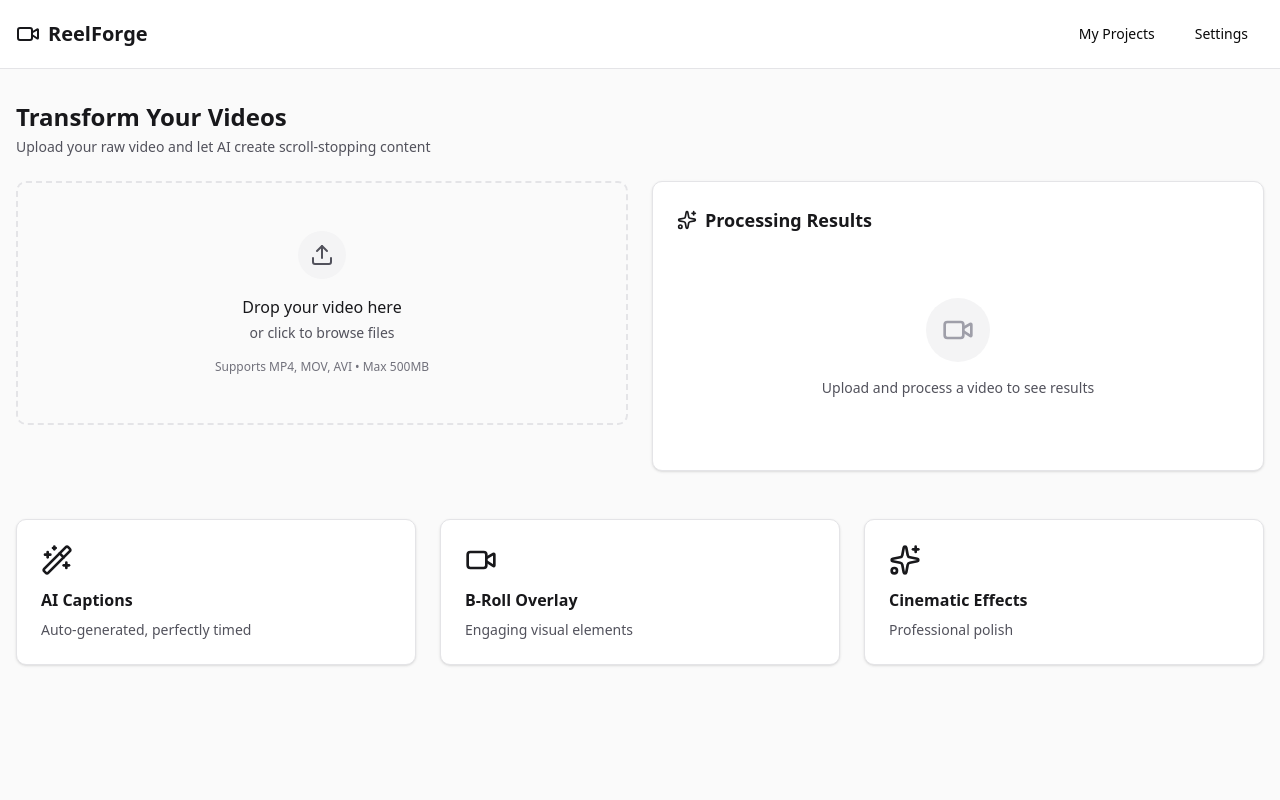
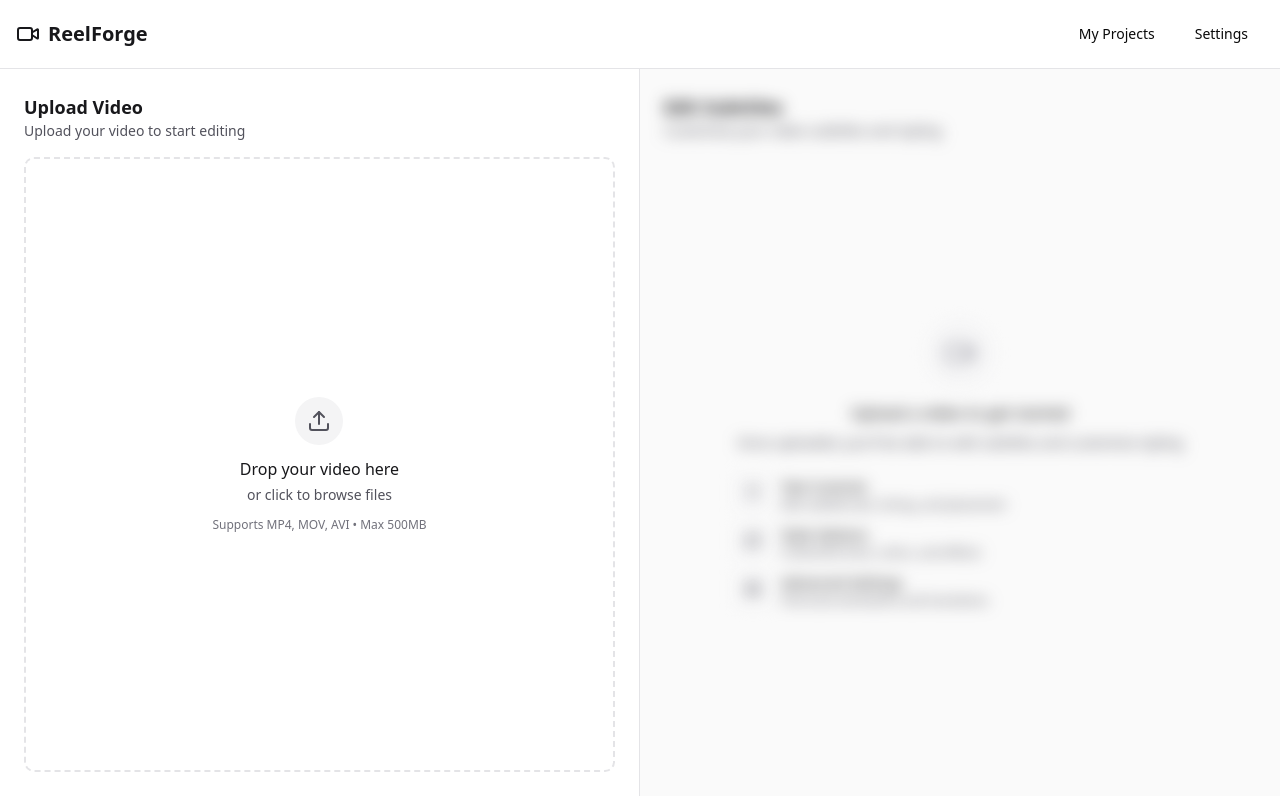
Before and after one commit to kenilJoshi/Video-Transcribe, a Next.js app: page /app in a window 1280 px wide. Built offline with nearby package versions, Linux system fonts and the light colour scheme.

Commit message:
refactor: handle the video upload screen

```diff
--- a/app/(auth)/signup/page.tsx
+++ b/app/(auth)/signup/page.tsx
@@ -7,9 +7,11 @@ import { Button } from '@/components/ui/button';
 import { Input } from '@/components/ui/input';
 import { Label } from '@/components/ui/label';
 import { Checkbox } from '@/components/ui/checkbox';
+import { useRouter } from 'next/navigation';
 import { toast } from "sonner"
 
 export default function SignupPage() {
+  const router = useRouter();
   const [formData, setFormData] = useState({
     firstName: '',
     lastName: '',
@@ -51,8 +53,12 @@ export default function SignupPage() {
             accept: 'application/json',
             'Content-Type': 'application/json',
           },
+          withCredentials: true
         }
       );
+      console.log('Registration successful:', response.data);
+      // TODO: based on the onbording status either redirect him to onbording or app
+      router.push('/onboarding');
       toast('Success: Registration successful!');
     } catch (error: any) {
       console.error('Error during registration:', error);
--- a/app/(protected)/app/layout.tsx
+++ b/app/(protected)/app/layout.tsx
@@ -1,5 +1,5 @@
 import { AuthProvider } from '@/lib/auth-context';
-
+import Navbar from '@/components/Navbar';
 export default function RootLayout({
   children,
 }: {
@@ -7,6 +7,7 @@ export default function RootLayout({
 }) {
   return (
     <AuthProvider>
+      <Navbar />
       {children}
     </AuthProvider>
   );
--- a/app/(protected)/app/page.tsx
+++ b/app/(protected)/app/page.tsx
@@ -1,28 +1,12 @@
 "use client"
 import { useState, useRef } from 'react';
-import { Upload, Video, Sparkles, Wand2, X, CheckCircle, Loader2 } from 'lucide-react';
+import { Upload, Video, X, Settings, Type, Palette } from 'lucide-react';
 import { Button } from '@/components/ui/button';
-
-// Types for the backend response (structure ready for future use)
-interface TranscriptWord {
-  word: string;
-  start: number;
-  end: number;
-}
-
-interface ProcessingResult {
-  transcript: TranscriptWord[];
-  duration: number;
-  videoUrl: string;
-  // Add other fields as needed
-}
 
 export default function ReelForgeApp() {
   const [uploadedFile, setUploadedFile] = useState<File | null>(null);
   const [videoPreviewUrl, setVideoPreviewUrl] = useState<string | null>(null);
   const [isDragging, setIsDragging] = useState(false);
-  const [isProcessing, setIsProcessing] = useState(false);
-  const [processingResult, setProcessingResult] = useState<ProcessingResult | null>(null);
   const fileInputRef = useRef<HTMLInputElement>(null);
 
   const handleFileSelect = (file: File) => {
@@ -67,83 +51,29 @@ export default function ReelForgeApp() {
       URL.revokeObjectURL(videoPreviewUrl);
     }
     setVideoPreviewUrl(null);
-    setProcessingResult(null);
     if (fileInputRef.current) {
       fileInputRef.current.value = '';
     }
   };
 
-  const handleProcessVideo = async () => {
-    if (!uploadedFile) return;
-
-    setIsProcessing(true);
-
-    // TODO: Send video to backend for processing
-    // const formData = new FormData();
-    // formData.append('video', uploadedFile);
-    // const response = await fetch('/api/process-video', {
-    //   method: 'POST',
-    //   body: formData
-    // });
-    // const result = await response.json();
-    // setProcessingResult(result);
-
-    // Simulate processing for now
-    setTimeout(() => {
-      setIsProcessing(false);
-      // Mock result - replace with actual backend data
-      // setProcessingResult({
-      //   transcript: [],
-      //   duration: 0,
-      //   videoUrl: ''
-      // });
-    }, 2000);
-  };
-
   return (
-    <div className="min-h-screen bg-zinc-50 dark:bg-zinc-950">
-      {/* Header */}
-      <header className="border-b border-zinc-200 dark:border-zinc-800 bg-white dark:bg-zinc-900">
-        <div className="container mx-auto px-4 py-4">
-          <div className="flex items-center justify-between">
-            <div className="flex items-center gap-2">
-              <Video className="h-6 w-6 text-zinc-900 dark:text-zinc-100" />
-              <h1 className="text-xl font-semibold text-zinc-900 dark:text-zinc-100">ReelForge</h1>
-            </div>
-            <div className="flex items-center gap-2">
-              <Button variant="ghost" className="h-9 text-sm">
-                My Projects
-              </Button>
-              <Button variant="ghost" className="h-9 text-sm">
-                Settings
-              </Button>
-            </div>
-          </div>
-        </div>
-      </header>
-
-      {/* Main Content */}
-      <main className="container mx-auto px-4 py-8">
-        <div className="mb-6">
-          <h2 className="text-2xl font-semibold text-zinc-900 dark:text-zinc-100 mb-1">
-            Transform Your Videos
-          </h2>
-          <p className="text-sm text-zinc-600 dark:text-zinc-400">
-            Upload your raw video and let AI create scroll-stopping content
-          </p>
+    <div className="h-[calc(100vh-73px)] bg-zinc-50 dark:bg-zinc-950 flex overflow-hidden">
+      {/* Left Side - Video Upload */}
+      <div className="w-1/2 border-r border-zinc-200 dark:border-zinc-800 bg-white dark:bg-zinc-900 p-6 flex flex-col overflow-hidden">
+        <div className="mb-4 flex-shrink-0">
+          <h2 className="text-lg font-semibold text-zinc-900 dark:text-zinc-100">Upload Video</h2>
+          <p className="text-sm text-zinc-600 dark:text-zinc-400">Upload your video to start editing</p>
         </div>
 
-        <div className="grid lg:grid-cols-2 gap-6">
-          {/* Upload Section */}
-          <div className="space-y-4">
+        <div className="flex-1 flex flex-col min-h-0">
           {!uploadedFile ? (
             <div
               onDrop={handleDrop}
               onDragOver={handleDragOver}
               onDragLeave={handleDragLeave}
               className={`
-                  border-2 border-dashed rounded-lg p-12 text-center
-                  transition-colors cursor-pointer
+                flex-1 border-2 border-dashed rounded-lg p-8 text-center
+                transition-colors cursor-pointer flex items-center justify-center
                 ${isDragging
                   ? 'border-zinc-900 dark:border-zinc-100 bg-zinc-100 dark:bg-zinc-800'
                   : 'border-zinc-200 dark:border-zinc-800 hover:border-zinc-400 dark:hover:border-zinc-600'
@@ -159,7 +89,7 @@ export default function ReelForgeApp() {
                 className="hidden"
               />
 
-                <div className="flex flex-col items-center gap-4">
+              <div className="flex flex-col items-center gap-3">
                 <div className="h-12 w-12 rounded-full bg-zinc-100 dark:bg-zinc-800 flex items-center justify-center">
                   <Upload className="h-6 w-6 text-zinc-600 dark:text-zinc-400" />
                 </div>
@@ -177,15 +107,15 @@ export default function ReelForgeApp() {
               </div>
             </div>
           ) : (
-              <div className="bg-white dark:bg-zinc-900 border border-zinc-200 dark:border-zinc-800 rounded-lg p-6 shadow-sm">
-                <div className="flex items-start justify-between mb-4">
+            <div className="flex-1 flex flex-col min-h-0">
+              <div className="flex items-center justify-between mb-3 p-3 bg-zinc-50 dark:bg-zinc-800 rounded-lg flex-shrink-0">
                 <div className="flex items-center gap-3">
-                    <div className="h-10 w-10 rounded-md bg-zinc-100 dark:bg-zinc-800 flex items-center justify-center">
-                      <Video className="h-5 w-5 text-zinc-600 dark:text-zinc-400" />
+                  <div className="h-8 w-8 rounded bg-zinc-200 dark:bg-zinc-700 flex items-center justify-center">
+                    <Video className="h-4 w-4 text-zinc-600 dark:text-zinc-400" />
                   </div>
                   <div>
-                      <p className="font-medium text-zinc-900 dark:text-zinc-100">{uploadedFile.name}</p>
-                      <p className="text-sm text-zinc-600 dark:text-zinc-400">
+                    <p className="text-sm font-medium text-zinc-900 dark:text-zinc-100">{uploadedFile.name}</p>
+                    <p className="text-xs text-zinc-600 dark:text-zinc-400">
                       {(uploadedFile.size / (1024 * 1024)).toFixed(2)} MB
                     </p>
                   </div>
@@ -194,100 +124,86 @@ export default function ReelForgeApp() {
                   variant="ghost"
                   size="icon"
                   onClick={handleRemoveVideo}
-                    className="h-8 w-8"
+                  className="h-7 w-7"
                 >
                   <X className="h-4 w-4" />
                 </Button>
               </div>
 
               {videoPreviewUrl && (
-                  <div className="mb-4">
+                <div className="flex-1 bg-black rounded-lg overflow-hidden min-h-0">
                   <video
                     src={videoPreviewUrl}
                     controls
-                      className="w-full rounded-md bg-black"
+                    className="w-full h-full object-contain"
                   />
                 </div>
               )}
-
-                <Button
-                  onClick={handleProcessVideo}
-                  disabled={isProcessing}
-                  className="w-full h-9"
-                >
-                  {isProcessing ? (
-                    <>
-                      <Loader2 className="h-4 w-4 mr-2 animate-spin" />
-                      Processing...
-                    </>
-                  ) : (
-                    <>
-                      <Wand2 className="h-4 w-4 mr-2" />
-                      Transform Video
-                    </>
-                  )}
-                </Button>
-              </div>
-            )}
-          </div>
-
-          {/* Results Section */}
-          <div className="bg-white dark:bg-zinc-900 border border-zinc-200 dark:border-zinc-800 rounded-lg p-6 shadow-sm">
-            <h3 className="text-lg font-semibold text-zinc-900 dark:text-zinc-100 mb-4 flex items-center gap-2">
-              <Sparkles className="h-5 w-5" />
-              Processing Results
-            </h3>
-
-            {!processingResult && !isProcessing ? (
-              <div className="flex flex-col items-center justify-center py-12 text-center">
-                <div className="h-16 w-16 rounded-full bg-zinc-100 dark:bg-zinc-800 flex items-center justify-center mb-4">
-                  <Video className="h-8 w-8 text-zinc-400" />
-                </div>
-                <p className="text-sm text-zinc-600 dark:text-zinc-400">
-                  Upload and process a video to see results
-                </p>
-              </div>
-            ) : isProcessing ? (
-              <div className="flex flex-col items-center justify-center py-12">
-                <Loader2 className="h-12 w-12 text-zinc-900 dark:text-zinc-100 animate-spin mb-4" />
-                <p className="font-medium text-zinc-900 dark:text-zinc-100 mb-2">Processing your video...</p>
-                <p className="text-sm text-zinc-600 dark:text-zinc-400">This may take a few moments</p>
-              </div>
-            ) : (
-              <div className="space-y-4">
-                <div className="flex items-center gap-2 text-green-600 dark:text-green-400">
-                  <CheckCircle className="h-5 w-5" />
-                  <span className="font-medium">Processing Complete!</span>
-                </div>
-
-                {/* Placeholder for processed data */}
-                <div className="bg-zinc-50 dark:bg-zinc-800 rounded-lg p-4">
-                  <p className="text-sm text-zinc-600 dark:text-zinc-400 mb-2">Transcript & Data</p>
-                  <div className="text-xs text-zinc-500 font-mono">
-                    {/* TODO: Display transcript, timestamps, etc. */}
-                    Results will appear here...
-                  </div>
-                </div>
             </div>
           )}
         </div>
       </div>
 
-        {/* Features Grid */}
-        <div className="mt-12 grid md:grid-cols-3 gap-6">
-          {[
-            { icon: Wand2, title: 'AI Captions', desc: 'Auto-generated, perfectly timed' },
-            { icon: Video, title: 'B-Roll Overlay', desc: 'Engaging visual elements' },
-            { icon: Sparkles, title: 'Cinematic Effects', desc: 'Professional polish' }
-          ].map((feature, i) => (
-            <div key={i} className="bg-white dark:bg-zinc-900 border border-zinc-200 dark:border-zinc-800 rounded-lg p-6 shadow-sm">
-              <feature.icon className="h-8 w-8 text-zinc-900 dark:text-zinc-100 mb-3" />
-              <h4 className="font-semibold text-zinc-900 dark:text-zinc-100 mb-2">{feature.title}</h4>
-              <p className="text-sm text-zinc-600 dark:text-zinc-400">{feature.desc}</p>
+      {/* Right Side - Subtitle Editor */}
+      <div className={`w-1/2 p-6 flex flex-col overflow-hidden ${!uploadedFile ? 'blur-sm pointer-events-none' : ''}`}>
+        <div className="mb-4 flex-shrink-0">
+          <h2 className="text-lg font-semibold text-zinc-900 dark:text-zinc-100">Edit Subtitles</h2>
+          <p className="text-sm text-zinc-600 dark:text-zinc-400">Customize your video subtitles and styling</p>
         </div>
-          ))}
+
+        {!uploadedFile ? (
+          <div className="flex-1 flex items-center justify-center">
+            <div className="text-center max-w-md">
+              <div className="h-16 w-16 rounded-full bg-zinc-100 dark:bg-zinc-800 flex items-center justify-center mx-auto mb-4">
+                <Video className="h-8 w-8 text-zinc-400" />
               </div>
-      </main>
+              <p className="text-base font-medium text-zinc-900 dark:text-zinc-100 mb-2">
+                Upload a video to get started
+              </p>
+              <p className="text-sm text-zinc-600 dark:text-zinc-400 mb-6">
+                Once uploaded, you'll be able to edit subtitles and customize styling
+              </p>
+
+              <div className="space-y-3 text-left">
+                <div className="flex items-start gap-3">
+                  <div className="h-8 w-8 rounded bg-zinc-100 dark:bg-zinc-800 flex items-center justify-center flex-shrink-0">
+                    <Type className="h-4 w-4 text-zinc-600 dark:text-zinc-400" />
+                  </div>
+                  <div>
+                    <p className="text-sm font-medium text-zinc-900 dark:text-zinc-100">Text Controls</p>
+                    <p className="text-xs text-zinc-600 dark:text-zinc-400">Edit subtitle text, timing, and placement</p>
+                  </div>
+                </div>
+                <div className="flex items-start gap-3">
+                  <div className="h-8 w-8 rounded bg-zinc-100 dark:bg-zinc-800 flex items-center justify-center flex-shrink-0">
+                    <Palette className="h-4 w-4 text-zinc-600 dark:text-zinc-400" />
+                  </div>
+                  <div>
+                    <p className="text-sm font-medium text-zinc-900 dark:text-zinc-100">Style Options</p>
+                    <p className="text-xs text-zinc-600 dark:text-zinc-400">Customize fonts, colors, and effects</p>
+                  </div>
+                </div>
+                <div className="flex items-start gap-3">
+                  <div className="h-8 w-8 rounded bg-zinc-100 dark:bg-zinc-800 flex items-center justify-center flex-shrink-0">
+                    <Settings className="h-4 w-4 text-zinc-600 dark:text-zinc-400" />
+                  </div>
+                  <div>
+                    <p className="text-sm font-medium text-zinc-900 dark:text-zinc-100">Advanced Settings</p>
+                    <p className="text-xs text-zinc-600 dark:text-zinc-400">Fine-tune animations and transitions</p>
+                  </div>
+                </div>
+              </div>
+            </div>
+          </div>
+        ) : (
+          <div className="flex-1 bg-white dark:bg-zinc-900 border border-zinc-200 dark:border-zinc-800 rounded-lg p-6 overflow-auto min-h-0">
+            <p className="text-sm text-zinc-600 dark:text-zinc-400">
+              Subtitle editing functionality will be here...
+            </p>
+            {/* TODO: Add subtitle editing components */}
+          </div>
+        )}
+      </div>
     </div>
   );
 }
```
Also changed, not shown: app/(auth)/onboarding/page.tsx (+66 -49 lines), components/Navbar.tsx (added, +29 -0 lines). Lines whose indentation alone changed are shown as unchanged.
